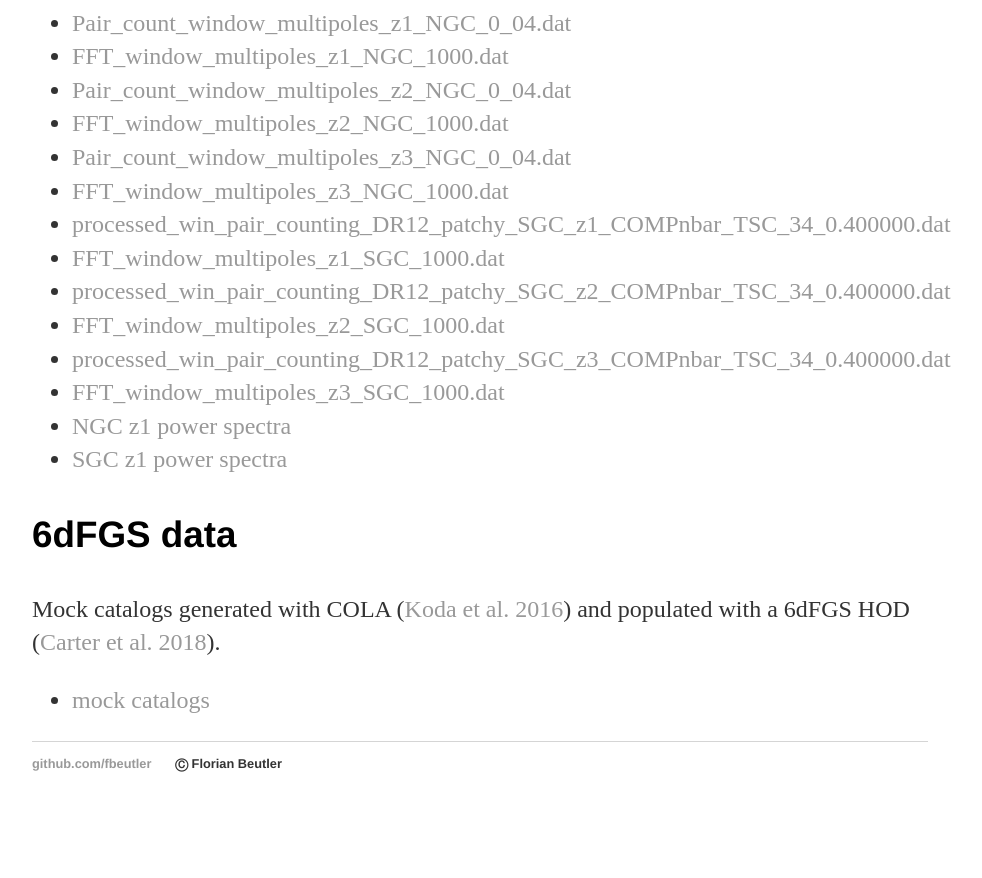
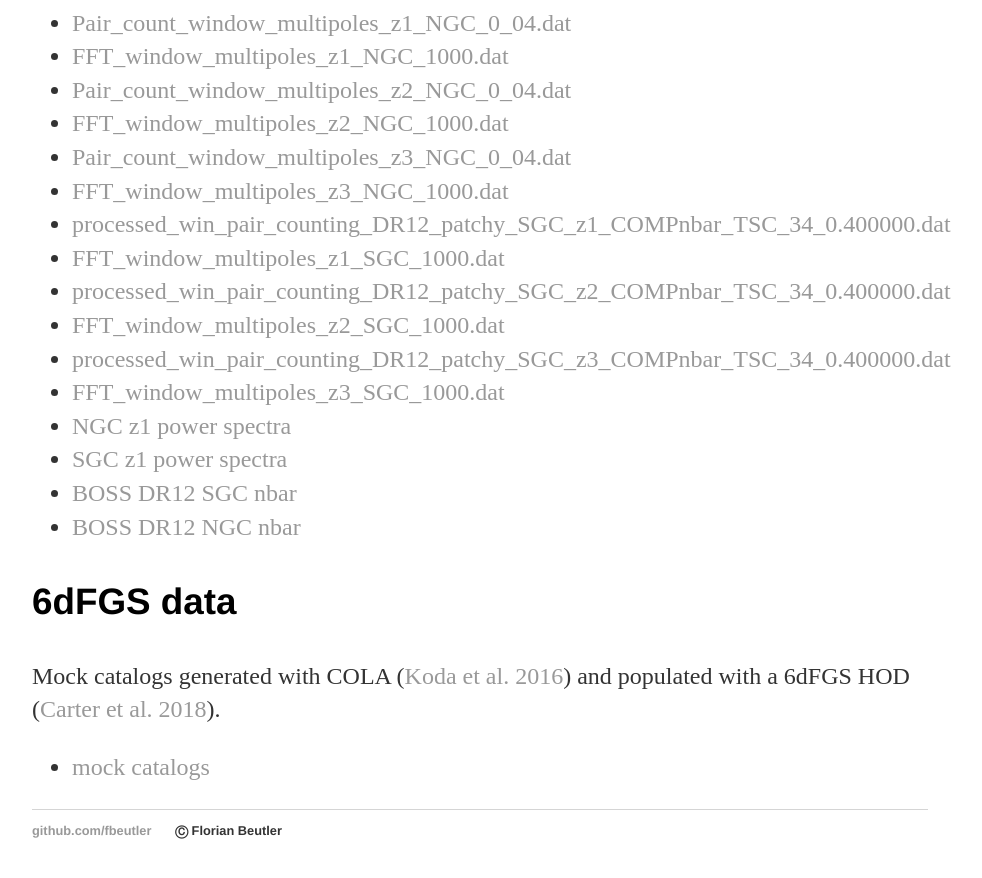
Before and after one commit to fbeutler/fbeutler.github.io, a Jekyll site: the page built from hub/hub.html, in a window 1280 px wide and 900 px high, scrolled down 2281 px. Shown: the top 878 px of the window, without its empty margins (160-1142 px from the left). Built offline with Jekyll 4.4.1, drawn with Linux system fonts in a browser that asks for light colours; before the commit the page ends 3114 px from its top, so only the background shows below that.

Commit message:
Update hub.html

```diff
--- a/hub/hub.html
+++ b/hub/hub.html
@@ -195,6 +195,12 @@ title: Some material
     <li>
       <a href='/hub/power_SGC_z1.tar.gz' target="_blank">SGC z1 power spectra</a>
     </li>
+    <li>
+      <a href='/hub/nbar_SGC.dat' target="_blank">BOSS DR12 SGC nbar</a>
+    </li>
+    <li>
+      <a href='/hub/nbar_NGC.dat' target="_blank">BOSS DR12 NGC nbar</a>
+    </li>
   </ul>
 
 
```
